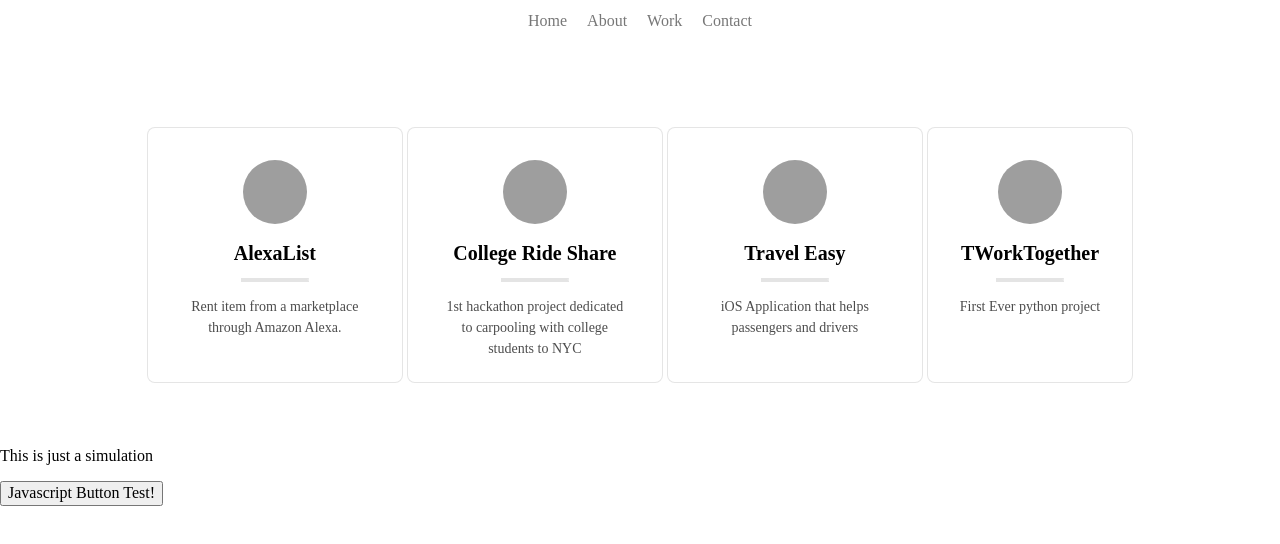
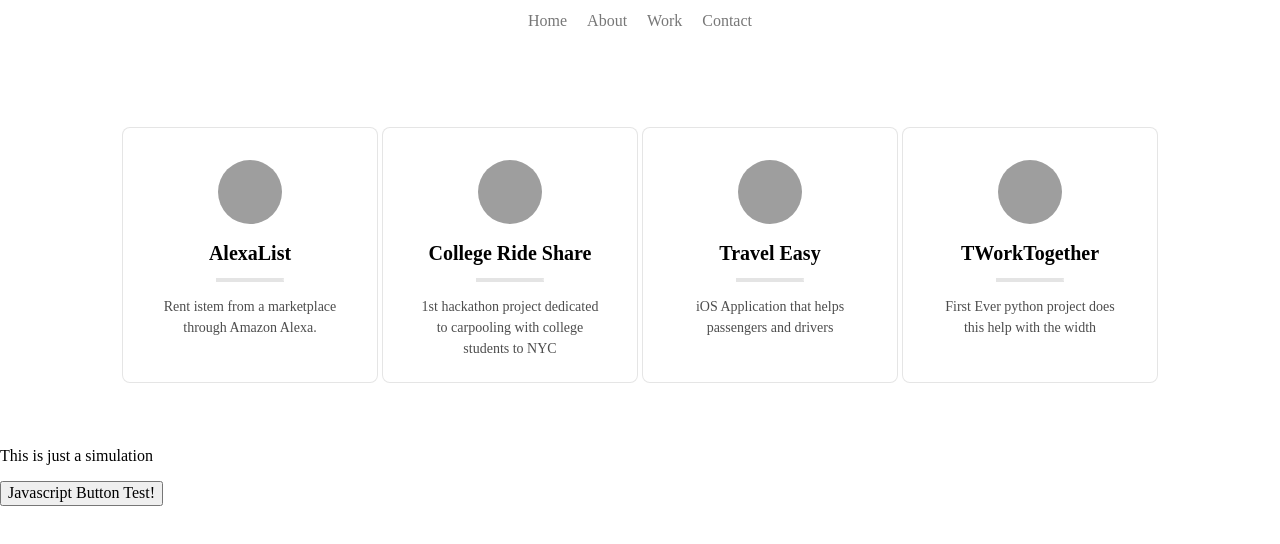
Before and after one commit to imwillson/imwillson.github.io, a plain HTML site: page index.html in a window 1280 px wide. Shown: the part 162-706 px from the top of the page. Drawn offline with nearby package versions, Linux system fonts and the light colour scheme; grey boxes are pictures that could not be loaded.

Commit message:
align all project cards

```diff
--- a/index.html
+++ b/index.html
@@ -37,29 +37,29 @@
 		<!-- Projects  -->
 		<div class="project center pa3 pa4-ns tc">
 
-			<article class="mw5 center bg-white br3 pa3 pa4-ns mv3 ba b--black-10 dib h5  v-mid tc">
+			<article class="mw5  bg-white br3 pa3 pa4-ns mv3 ba b--black-10 dib h5  v-mid tc">
 				<div class="tc">
 			    	<img src="http://tachyons.io/img/avatar_1.jpg" class="br-100 h3 w3 dib" title="Photo of a kitty staring at you">
 			    	<h1 class="f4">AlexaList</h1>
 			    	<hr class="mw3 bb bw1 b--black-10">
 			  	</div>
 				 	<p class="lh-copy measure center f6 black-70">
-					    Rent item from a marketplace through Amazon Alexa.
+					    Rent istem from a marketplace through Amazon Alexa.
 				 	</p>
 			</article>
 
-			<article class="mw5 center bg-white br3 pa3 pa4-ns mv3 ba b--black-10 dib h5  v-mid tc">
+			<article class="mw5  bg-white br3 pa3 pa4-ns mv3 ba b--black-10 dib h5  v-mid tc">
 				<div class="tc">
 			    	<img src="http://tachyons.io/img/avatar_1.jpg" class="br-100 h3 w3 dib" title="Photo of a kitty staring at you">
 			    	<h1 class="f4">College Ride Share</h1>
 			    	<hr class="mw3 bb bw1 b--black-10">
 			  	</div>
-				 	<p class="lh-copy measure center f6 black-70 mw5">
+				 	<p class="lh-copy measure center f6 black-70">
 					    1st hackathon project dedicated to carpooling with college students to NYC
 				 	</p>
 			</article>
 
-			<article class="mw5 center bg-white br3 pa3 pa4-ns mv3 ba b--black-10 dib h5  v-mid tc">
+			<article class="mw5 bg-white br3 pa3 pa4-ns mv3 ba b--black-10 dib h5 v-mid tc">
 				<div class="tc">
 			    	<img src="http://tachyons.io/img/avatar_1.jpg" class="br-100 h3 w3 dib" title="Photo of a kitty staring at you">
 			    	<h1 class="f4">Travel Easy</h1>
@@ -71,14 +71,14 @@
 			</article>
 
 
-			<article class="mw5 center bg-white br3 pa3 pa4-ns mv3 ba b--black-10 dib h5  v-mid tc">
+			<article class="mw5 bg-white br3 pa3 pa4-ns mv3 ba b--black-10 dib h5 v-mid tc ">
 				<div class="tc">
 			    	<img src="http://tachyons.io/img/avatar_1.jpg" class="br-100 h3 w3 dib" title="Photo of a kitty staring at you">
 			    	<h1 class="f4">TWorkTogether</h1>
 			    	<hr class="mw3 bb bw1 b--black-10">
 			  	</div>
 				 	<p class="lh-copy measure center f6 black-70">
-					    First Ever python project
+					    First Ever python project does this help with the width
 				 	</p>
 			</article>
 
```
